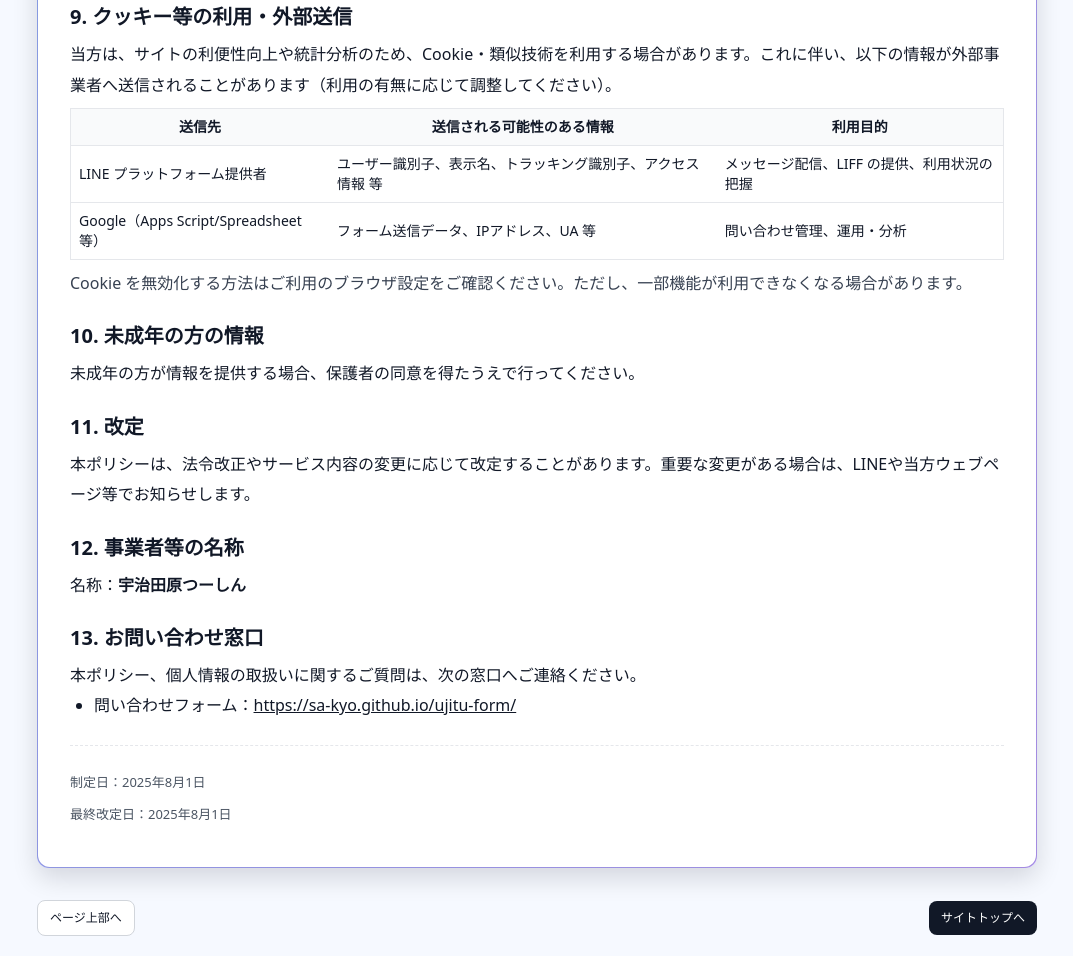
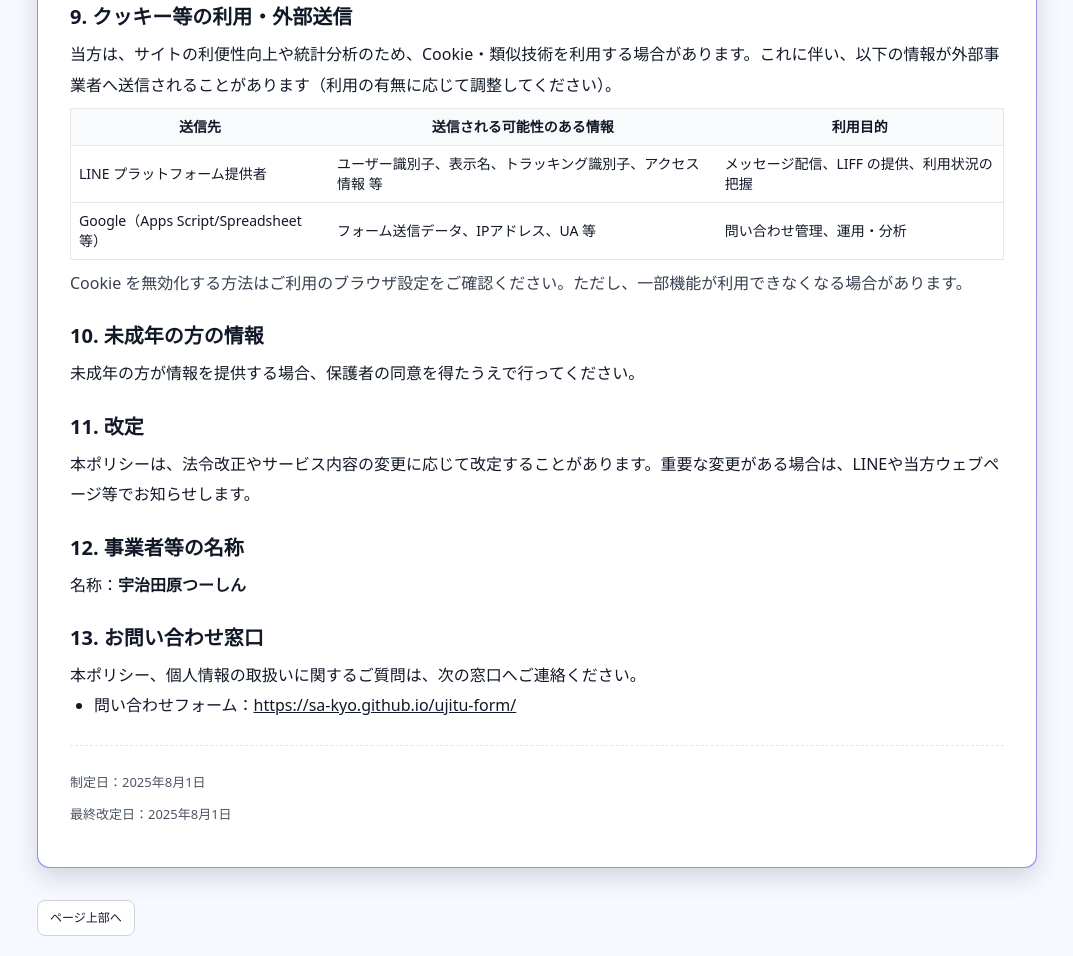
Before and after one commit to SA-KYO/privacy, a plain HTML site: page index.html in a window 1280 px wide. Shown: the part 1661-2617 px from the top of the page, without its empty margins (103-1176 px from the left). Drawn offline with nearby package versions, Linux system fonts and the light colour scheme.

Commit message:
Update index.html

```diff
--- a/index.html
+++ b/index.html
@@ -227,7 +227,6 @@
     <div class="flex flex-wrap items-center justify-between gap-3">
       <button onclick="window.scrollTo({top:0,behavior:'smooth'})"
         class="rounded-lg border border-gray-300 bg-white px-3 py-2 text-[12px]">ページ上部へ</button>
-      <a href="/" class="rounded-lg bg-gray-900 text-white px-3 py-2 text-[12px]">サイトトップへ</a>
     </div>
   </footer>
 </body>
```
